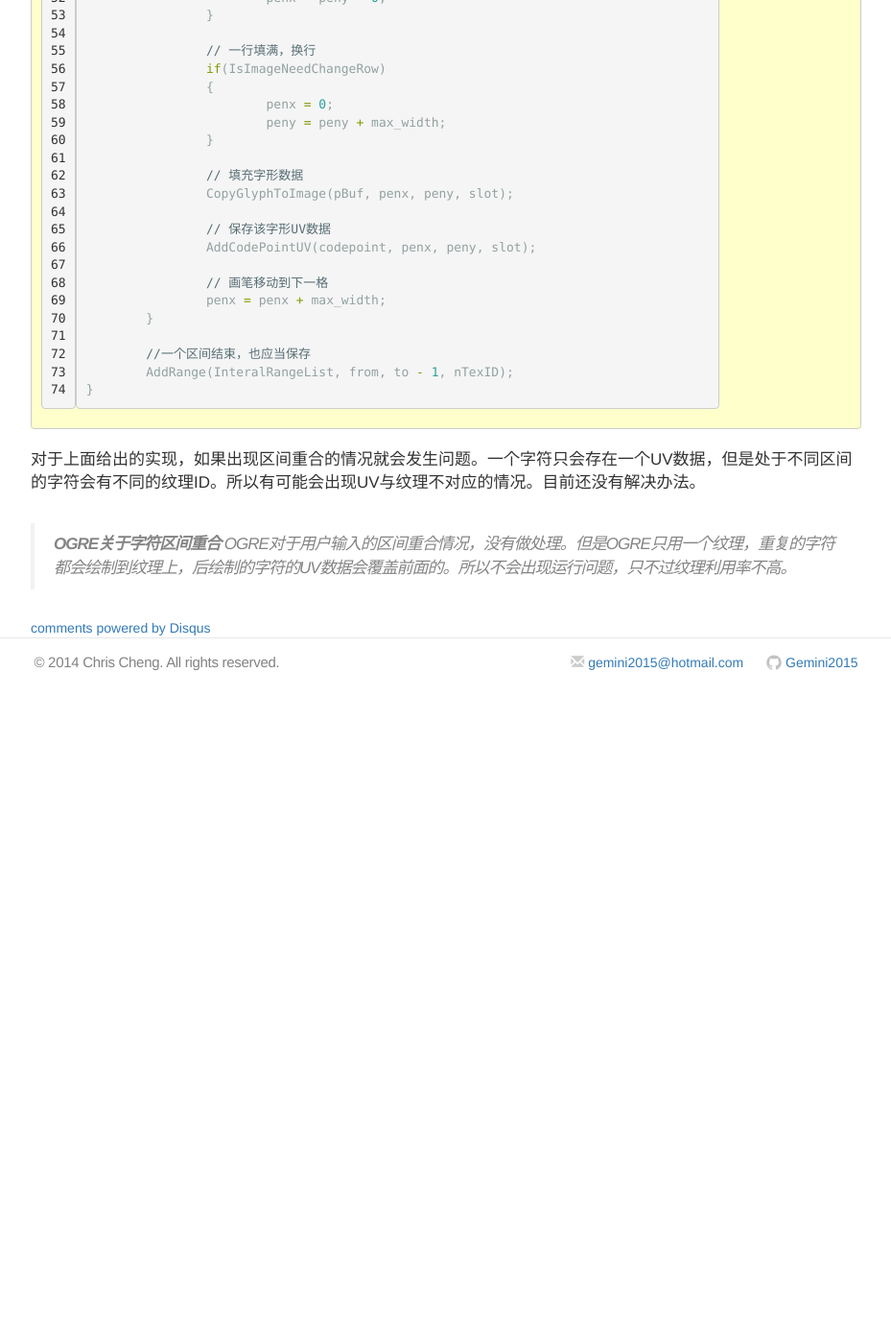
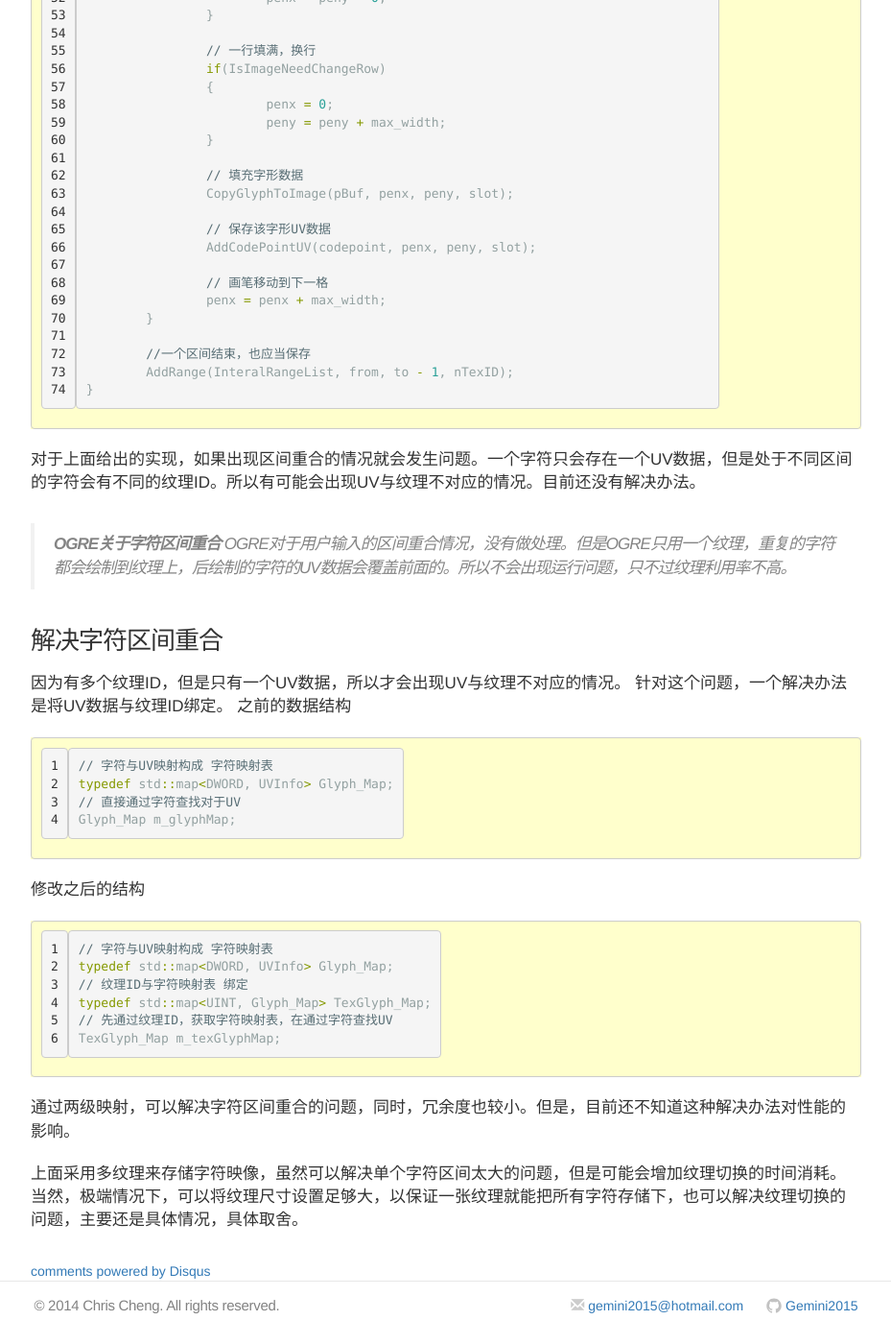
Before and after one commit to Gemini2015/gemini2015.github.io, a Jekyll site: the page built from _posts/2015-01-31-opengl-text-drawing-note.markdown, in a window 1280 px wide and 1400 px high, scrolled down 10753 px. Shown: the whole window at 96% size, without its empty margins (175-1104 px from the left). Built offline with Jekyll 4.4.1, drawn with Linux system fonts in a browser that asks for light colours; nearby versions of some CDN libraries; comment, search, counter and statistics services are not loaded; before the commit the page ends 11483 px from its top, so only the background shows below that.

Commit message:
更新字符区间重合解决办法

````diff
--- a/_posts/2015-01-31-opengl-text-drawing-note.markdown
+++ b/_posts/2015-01-31-opengl-text-drawing-note.markdown
@@ -303,3 +303,28 @@ foreach range in tempRangeList
 
 > **OGRE关于字符区间重合**
 > OGRE对于用户输入的区间重合情况，没有做处理。但是OGRE只用一个纹理，重复的字符都会绘制到纹理上，后绘制的字符的UV数据会覆盖前面的。所以不会出现运行问题，只不过纹理利用率不高。
+
+### 解决字符区间重合
+因为有多个纹理ID，但是只有一个UV数据，所以才会出现UV与纹理不对应的情况。
+针对这个问题，一个解决办法是将UV数据与纹理ID绑定。
+之前的数据结构
+
+```
+// 字符与UV映射构成 字符映射表
+typedef std::map<DWORD, UVInfo> Glyph_Map;
+// 直接通过字符查找对于UV
+Glyph_Map m_glyphMap;
+```
+修改之后的结构
+
+```
+// 字符与UV映射构成 字符映射表
+typedef std::map<DWORD, UVInfo> Glyph_Map;
+// 纹理ID与字符映射表 绑定
+typedef std::map<UINT, Glyph_Map> TexGlyph_Map;
+// 先通过纹理ID，获取字符映射表，在通过字符查找UV
+TexGlyph_Map m_texGlyphMap;
+```
+通过两级映射，可以解决字符区间重合的问题，同时，冗余度也较小。但是，目前还不知道这种解决办法对性能的影响。
+
+上面采用多纹理来存储字符映像，虽然可以解决单个字符区间太大的问题，但是可能会增加纹理切换的时间消耗。当然，极端情况下，可以将纹理尺寸设置足够大，以保证一张纹理就能把所有字符存储下，也可以解决纹理切换的问题，主要还是具体情况，具体取舍。
````
